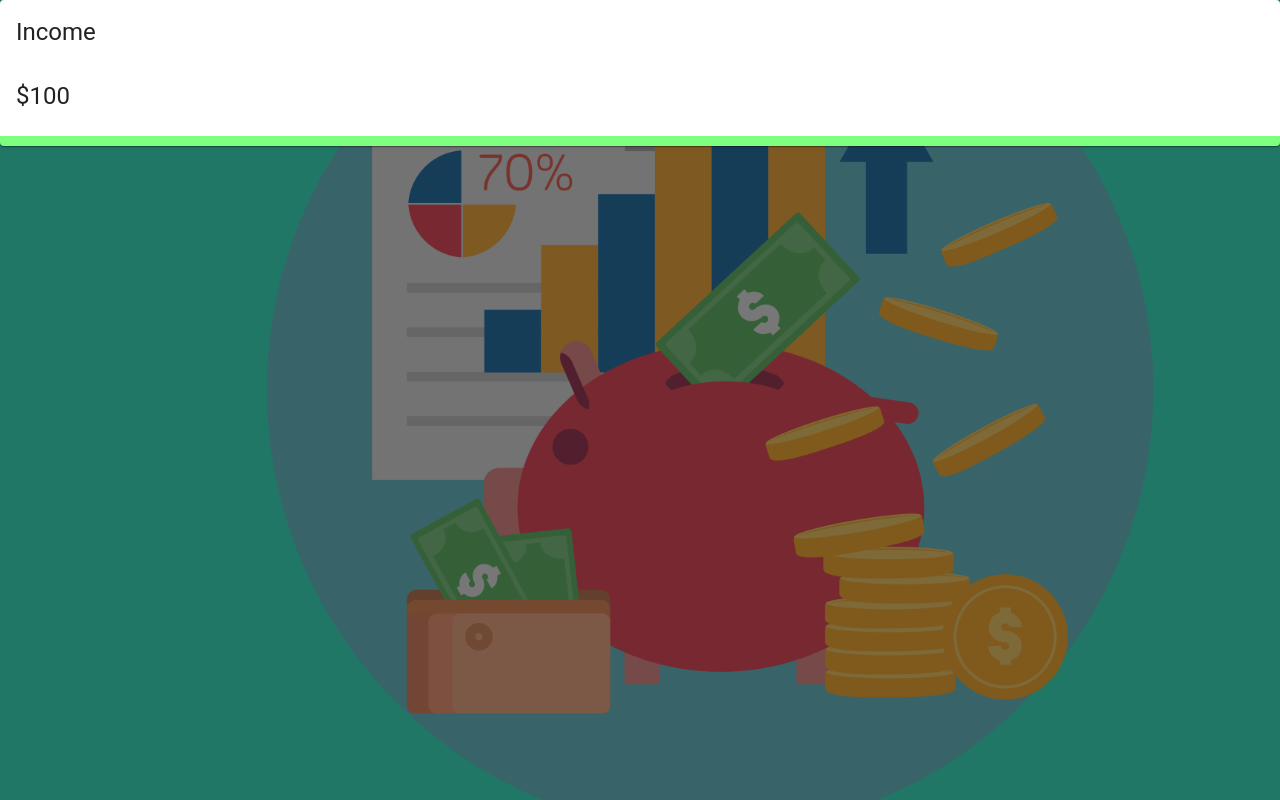
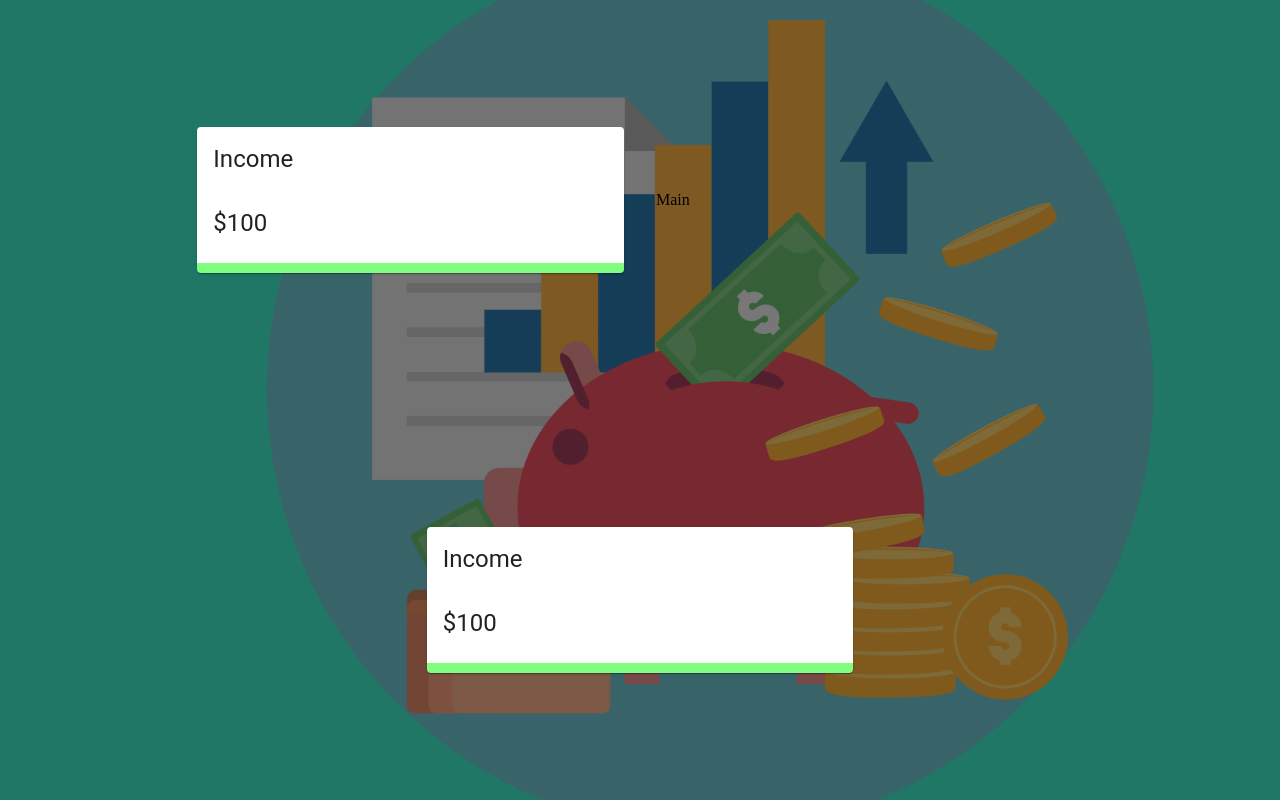
Before and after one commit to dipscoder/ExpenseTracker, a React (Create React App) app: page / in a window 1280 px wide. Built offline with nearby package versions, Linux system fonts and the light colour scheme.

Commit message:
Add grid to App.js and apply styles to it

```diff
--- a/src/App.js
+++ b/src/App.js
@@ -1,11 +1,23 @@
 import React from 'react'
 import Details from './components/details/Details'
 
+import { Grid } from "@material-ui/core"
+import useStyles from "./styles"
 function App() {
+    const classes = useStyles()
+
     return (
-        <div>
-            <Details />
-        </div>
+        <Grid className={classes.grid} container spacing={0} alignItems="center" justify="center" style={{ height : '100vh' }} >
+            <Grid item xs={12} sm={4} >
+                <Details />
+            </Grid>
+            <Grid item xs={12} sm={4} >
+                Main
+            </Grid>
+            <Grid item xs={12} sm={4} >
+                <Details />
+            </Grid>
+        </Grid>
     )
 }
 
--- /dev/null
+++ b/src/styles.js
@@ -0,0 +1,30 @@
+import { makeStyles } from '@material-ui/core/styles';
+
+export default makeStyles((theme) => ({
+  desktop: {
+    [theme.breakpoints.up('sm')]: {
+      display: 'none',
+    },
+  },
+  mobile: {
+    [theme.breakpoints.down('sm')]: {
+      display: 'none',
+    },
+  },
+  main: {
+    [theme.breakpoints.up('sm')]: {
+      paddingBottom: '5%',
+    },
+  },
+  last: {
+    [theme.breakpoints.down('sm')]: {
+      marginBottom: theme.spacing(3),
+      paddingBottom: '200px',
+    },
+  },
+  grid: {
+    '& > *': {
+      margin: theme.spacing(2),
+    },
+  },
+}));
```
Also changed, not shown: 1 other file (tests, documents, lock files or other folders).
